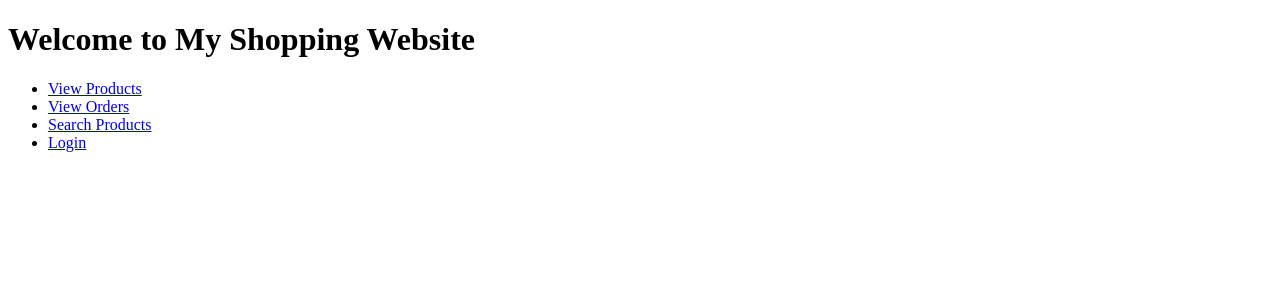
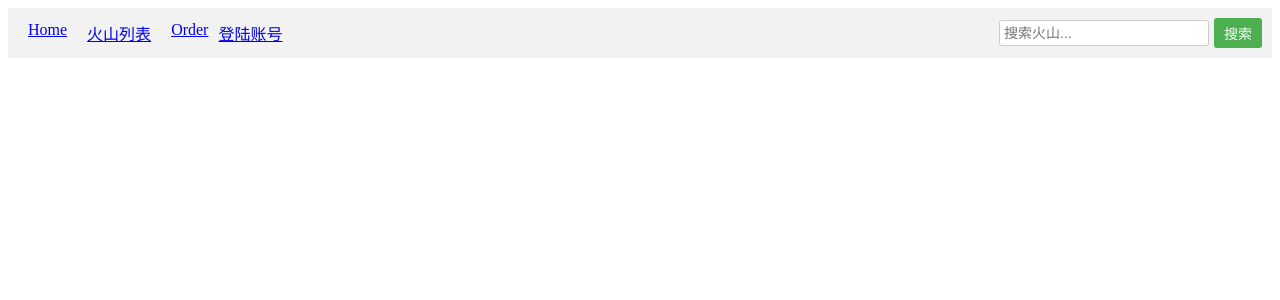
Before and after one commit to Kehong254/Solo_Enterprise_Software_Development, a Django app: page / in a window 1280 px wide. Shown: the top 300 px of the page. Run offline with Django 4.2, Linux system fonts and the light colour scheme.

Commit message:
Front-end modifications

```diff
--- a/Shopping_app/templates/Shopping_app/home.html
+++ b/Shopping_app/templates/Shopping_app/home.html
@@ -1,15 +1,79 @@
 <!DOCTYPE html>
 <html>
   <head>
-    <title>My Shopping Website</title>
+    <meta charset="UTF-8">
+    <title>火山购物网站</title>
+    <style>
+      header {
+        display: flex;
+        justify-content: space-between;
+        align-items: center;
+        background-color: #f2f2f2;
+        padding: 10px;
+      }
+
+      nav ul {
+        display: flex;
+        list-style-type: none;
+        margin: 0;
+        padding: 0;
+      }
+
+      nav li {
+        margin: 0 10px;
+      }
+
+      .login {
+        margin-left: auto;
+        float: right;
+      }
+
+      form {
+        display: flex;
+        align-items: center;
+      }
+
+      input[type="text"] {
+        padding: 5px;
+        border: none;
+        border-radius: 3px;
+        box-shadow: inset 0 0 0 1px #ccc;
+        font-size: 14px;
+        width: 200px;
+        margin-right: 5px;
+      }
+
+      button[type="submit"] {
+        padding: 5px 10px;
+        background-color: #4CAF50;
+        color: white;
+        border: none;
+        border-radius: 3px;
+        cursor: pointer;
+        font-size: 14px;
+      }
+    </style>
   </head>
   <body>
-    <h1>Welcome to My Shopping Website</h1>
+    <header>
+      <nav>
         <ul>
-        <li><a href="{% url 'product_list' %}">View Products</a></li>
-        <li><a href="{% url 'order_list' %}">View Orders</a></li>
-        <li><a href="{% url 'product_search' %}">Search Products</a></li>
-        <li><a href="{% url 'login' %}">Login</a></li>
+          <li><a href="home.html">Home</a></li>
+          <li><a href="product_list.html">火山列表</a></li>
+          <li><a href="order_list.html">Order</a></li>
+          <li class="login"><a href="login.html">登陆账号</a></li>
         </ul>
+      </nav>
+      <form>
+        <input type="text" placeholder="搜索火山...">
+        <button type="submit">搜索</button>
+      </form>
+    </header>
+    <main>
+      <!-- 在这里添加你的网站内容 -->
+    </main>
+    <footer>
+      <!-- 在这里添加你的页脚 -->
+    </footer>
   </body>
 </html>
--- a/Shopping_app/views.py
+++ b/Shopping_app/views.py
@@ -10,6 +10,7 @@ from django.shortcuts import render, redirect
 import json
 from django.http import JsonResponse
 from django.db.models import Count
+
 
 # Create your views here.
 
@@ -57,9 +58,10 @@ def login_view(request):
             login(request, user)
             return redirect('product_list')
         else:
-            return render(request, 'Shopping_app/login.html', {'error': 'Invalid credentials.'})
+            return render(request, 'login.html', {'error': 'Invalid credentials.'})
     else:
-        return render(request, 'Shopping_app/login.html')
+        return render(request, 'login.html')
+
 
 def order_chart_view(request):
     chart_data = Order.objects.values('product__name').annotate(count=Count('product')).order_by('-count')[:10]
```
Also changed, not shown: Shopping_app/templates/Shopping_app/login.html (+50 -10 lines). Lines whose indentation alone changed are shown as unchanged.
